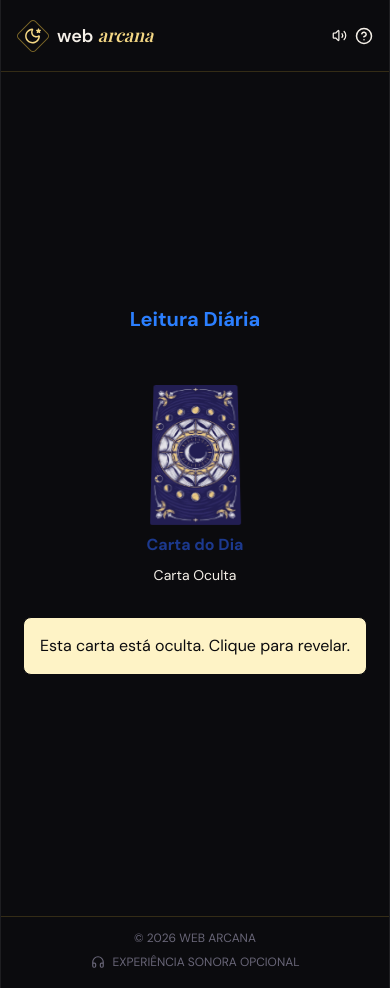
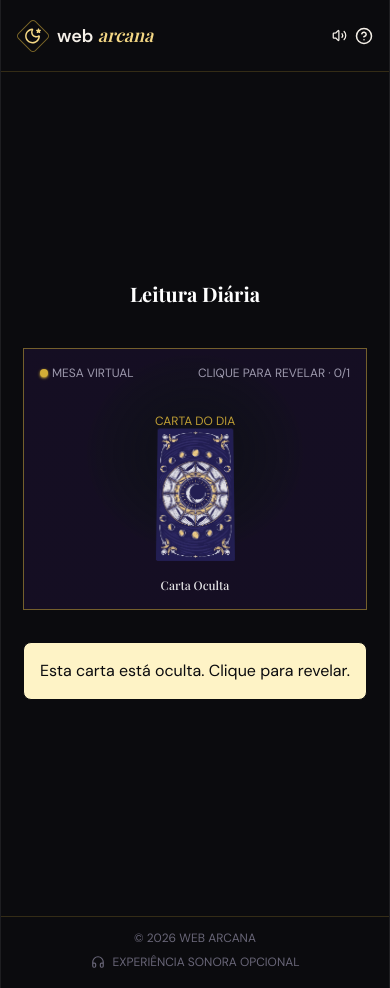
Before and after one commit to marvieiradev/web-arcana, a React (Vite) app: page /daily-card in a window 390 px wide. Built offline with nearby package versions, Linux system fonts and the light colour scheme; a web font is replaced by a local one.

Commit message:
feat: refactor Board component and improve card display

```diff
--- a/src/components/board.jsx
+++ b/src/components/board.jsx
@@ -1,123 +1,3 @@
-/*import { useState, useEffect } from "react";
-import Message from "./message";
-import Shuffle from "./shuffle";
-import { Link } from "react-router-dom";
-
-export default function Board({ type, data }) {
-  const [revealedCount, setRevealedCount] = useState(0);
-  const [isShuffling, setIsShuffling] = useState(true);
-  const [countdown, setCountdown] = useState(3);
-
-  useEffect(() => {
-    if (!isShuffling) return;
-
-    if (countdown === 0) {
-      setIsShuffling(false);
-      return;
-    }
-
-    const timer = setTimeout(() => {
-      setCountdown((prev) => prev - 1);
-    }, 1000);
-
-    return () => clearTimeout(timer);
-  }, [isShuffling, countdown]);
-
-  const readTypes = [
-    {
-      id: "diary",
-      title: "Leitura Diária",
-      cardTitles: ["Carta do Dia"],
-    },
-    {
-      id: "temporal",
-      title: "Presente, Passado e Futuro",
-      cardTitles: ["Presente", "Passado", "Futuro"],
-    },
-    {
-      id: "situational",
-      title: "Situação, Desafio e Conselho",
-      cardTitles: ["Situação", "Desafio", "Conselho"],
-    },
-  ];
-
-  const ocultedCard = {
-    image: "cards/card-back.webp",
-    title: "Carta Oculta",
-    message: "Esta carta está oculta clique para revelar.",
-  };
-
-  const readType = readTypes.find((item) => item.id === type);
-
-  if (isShuffling) {
-    return <Shuffle />;
-  }
-
-  return (
-    <div className="flex flex-col items-center justify-center gap-4">
-      <div className="w-full overflow-x-auto gap-2">
-        <h1 className="text-xl md:text-3xl font-bold text-blue-500 mb-8">
-          {readType?.title}
-        </h1>
-        <div className="flex items-center justify-center gap-4">
-          {data.map((card, index) => {
-            const isRevealed = index < revealedCount;
-            return (
-              <div
-                key={index}
-                onClick={() => setRevealedCount((prev) => prev + 1)}
-                className={`flex flex-col items-center justify-center gap-2 ${
-                  index === revealedCount ? "cursor-pointer" : ""
-                }`}
-              >
-                <div className="flex items-center justify-center relative">
-                  <img
-                    src={isRevealed ? card.cardImage : ocultedCard.image}
-                    alt="Carta"
-                    className="h-40 md:h-80 card-appear"
-                  />
-                </div>
-                <p className="text-center text-base md:text-lg text-blue-900 font-bold">
-                  {readType?.cardTitles[index] || ""}
-                </p>
-                <p className="text-center text-sm md:text-base">
-                  {isRevealed
-                    ? `${card.numero} - ${card.nome}`
-                    : ocultedCard.title}
-                </p>
-              </div>
-            );
-          })}
-        </div>
-
-        <div className="mt-4">
-          {data.map((card, index) => {
-            const isRevealed = index < revealedCount;
-            return (
-              <div
-                key={index}
-              className="flex flex-col items-center justify-center p-2"
-            >
-              <Message
-                data={isRevealed ? card.significado : ocultedCard.message}
-              />
-            </div>
-          );
-        })}
-        </div>
-      </div>
-      {revealedCount === data.length && (
-        <Link
-          to="/"
-          className="mt-4 text-white bg-blue-800 p-2 rounded hover:bg-blue-700"
-        >
-          Voltar para a página inicial
-        </Link>
-      )}
-    </div>
-  );
-}*/
-
 import { useState, useEffect } from "react";
 import Message from "./message";
 import Shuffle from "./shuffle";
@@ -132,13 +12,13 @@ const READ_TYPES = [
   },
   {
     id: "temporal",
-    title: "Presente, Passado e Futuro",
-    cardTitles: ["Presente", "Passado", "Futuro"],
-    interpretationKeys: ["presente", "passado", "futuro"],
+    title: "Passado · Presente · Futuro",
+    cardTitles: ["Passado", "Presente", "Futuro"],
+    interpretationKeys: ["passado", "presente", "futuro"],
   },
   {
     id: "situational",
-    title: "Situação, Desafio e Conselho",
+    title: "Situação · Desafio · Conselho",
     cardTitles: ["Situação", "Desafio", "Conselho"],
     interpretationKeys: ["situacao", "desafio", "solucao"],
   },
@@ -154,6 +34,7 @@ export default function Board({ type, data }) {
   const [revealedCount, setRevealedCount] = useState(0);
   const [isShuffling, setIsShuffling] = useState(true);
   const [countdown, setCountdown] = useState(3);
+  const [quantity, setQuantity] = useState(0);
 
   //console.log(data)
 
@@ -184,31 +65,49 @@ export default function Board({ type, data }) {
 
   return (
     <div className="flex flex-col items-center justify-center gap-4">
-      <div className="w-full">
-        <h1 className="mb-8 text-xl font-bold text-blue-500 md:text-3xl">
+      <div className="w-full max-w-7xl">
+        <h1 className="mb-8 text-xl font-bold text-white md:text-3xl font-playfair">
           {readType.title}
         </h1>
 
-        <div className="flex flex-wrap items-start justify-center gap-4">
+        <div className="mt-10 m-2 p-4 border border-gold/50  bg-radial-[at_50%_40%] from-night to-purple/10 to-45%">
+          <div className="flex items-center justify-between uppercase text-xs text-muted">
+            <div className="flex gap-1 justify-center items-center">
+              <span className="w-2 h-2 bg-gold shadow-sm shadow-gold rounded-full" />{" "}
+              mesa virtual
+            </div>
+            <span>
+              clique para revelar · {quantity}/{data.length}
+            </span>
+          </div>
+
+          <div className="flex flex-wrap items-start justify-center gap-2">
             {data.map((card, index) => {
               const isRevealed = index < revealedCount;
               const isNext = index === revealedCount;
 
               return (
+                <>
                   <div
                     key={`${card.id}-${index}`}
                     onClick={() => {
+                      setQuantity(index + 1);
                       if (isNext) {
-                    setRevealedCount((prev) => Math.min(prev + 1, data.length));
+                        setRevealedCount((prev) =>
+                          Math.min(prev + 1, data.length),
+                        );
                       }
                     }}
                     className={`flex flex-col items-center justify-center gap-2 ${
                       isNext ? "cursor-pointer" : ""
                     }`}
                   >
+                    <span className="mt-8 -mb-4 md:-mb-8 uppercase text-xs md:text-sm text-gold/90">
+                      {readType.cardTitles[index] || `Carta ${index + 1}`}
+                    </span>
                     <div className="perspective-midrange">
-                  <div className="transform-[rotateX(25deg)] origin-[bottom_center]">
-                    <div className="card-scene h-40 w-auto md:h-80 aspect-2/3 card-appear">
+                      <div className="transform-[rotateX(15deg)] origin-[bottom_center]">
+                        <div className="card-scene h-35 w-auto md:h-80 aspect-3/4 card-appear">
                           <div
                             className={`card-inner ${
                               isRevealed ? "is-flipped" : ""
@@ -229,19 +128,17 @@ export default function Board({ type, data }) {
                       </div>
                     </div>
 
-                <p className="text-center text-base font-bold text-blue-900 md:text-lg">
-                  {readType.cardTitles[index] || `Carta ${index + 1}`}
-                </p>
-
-                <p className="text-center text-sm md:text-base">
+                    <span className="text-center text-xs md:text-base text-white/90 mt-2 font-playfair">
                       {isRevealed ? `${card.nome}` : HIDDEN_CARD.title}
-                </p>
+                    </span>
                   </div>
+                </>
               );
             })}
           </div>
+        </div>
 
-        <div className="mt-6">
+        <div className="mt-6 w-full">
           {data.map((card, index) => {
             const isRevealed = index < revealedCount;
             const interpretationKey = readType.interpretationKeys[index];
--- a/src/index.css
+++ b/src/index.css
@@ -68,7 +68,6 @@ em {
   box-shadow: 0 0 12px var(--gold);
 }
 
-
 .card-scene {
   perspective: 1000px;
 }
```
Lines whose indentation alone changed are shown as unchanged.
